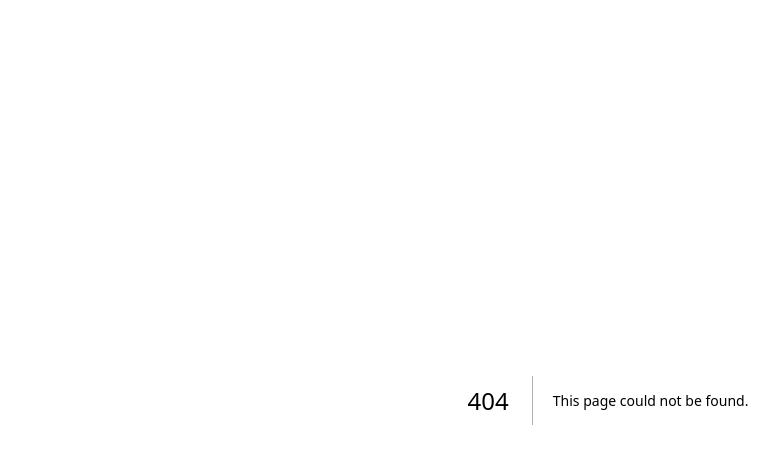
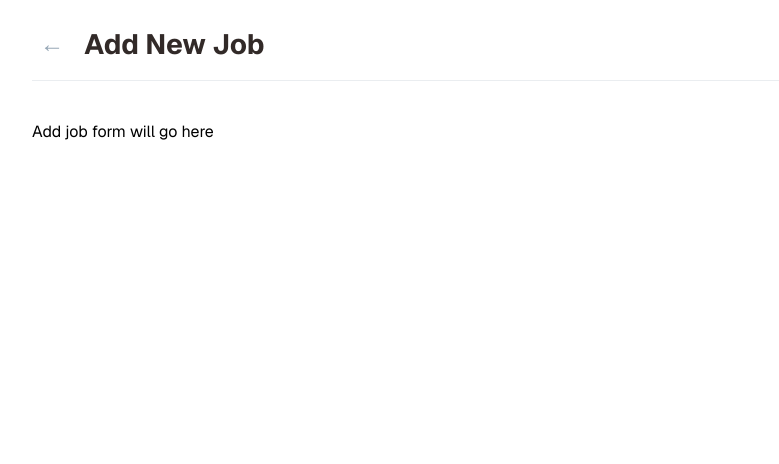
Before and after one commit to Rodrigobanselmo/fullstack-takehome, a Next.js app: page /dashboard/contractor/jobs/add in a window 1280 px wide. Before the commit this address had no page. Shown: the top 464 px of the page, without its empty margins (32-811 px from the left). Built offline with nearby package versions, Linux system fonts and the light colour scheme.

Commit message:
feat: add job addition page with styling and back navigation functionality

```diff
--- a/src/app/dashboard/contractor/index.module.css
+++ b/src/app/dashboard/contractor/index.module.css
@@ -8,9 +8,3 @@
   max-width: 1200px;
   margin: 0 auto;
 }
-
-.jobsGrid {
-  display: grid;
-  grid-template-columns: repeat(auto-fill, minmax(320px, 1fr));
-  gap: 1.5rem;
-}
--- /dev/null
+++ b/src/app/dashboard/contractor/jobs/add/page.module.css
@@ -0,0 +1,29 @@
+.main {
+  display: flex;
+  flex-direction: column;
+  gap: 1.5rem;
+  padding: 1.5rem;
+  background: var(--color-background);
+  min-height: 100vh;
+  max-width: 1200px;
+  margin: 0 auto;
+}
+
+.content {
+  flex: 1;
+}
+
+.backButton {
+  background: none;
+  border: none;
+  color: var(--color-text-secondary);
+  cursor: pointer;
+  font-size: 0.875rem;
+  padding: 0.5rem;
+  border-radius: 0.375rem;
+  transition: background-color 0.2s ease;
+}
+
+.backButton:hover {
+  background-color: var(--color-background-secondary);
+}
--- /dev/null
+++ b/src/app/dashboard/contractor/jobs/add/page.tsx
@@ -0,0 +1,24 @@
+"use client";
+
+import { useRouter } from "next/navigation";
+import PageHeader from "~/components/ui/page-header/page-header";
+import styles from "./page.module.css";
+import { ROUTES } from "~/constants/routes";
+
+export default function AddJobPage() {
+  const router = useRouter();
+
+  const handleBack = () => {
+    router.push(ROUTES.DASHBOARD.CONTRACTOR.ROOT);
+  };
+
+  return (
+    <div className={styles.main}>
+      <PageHeader title="Add New Job" onBack={handleBack} />
+
+      <div className={styles.content}>
+        <p>Add job form will go here</p>
+      </div>
+    </div>
+  );
+}
--- a/src/app/index.module.css
+++ b/src/app/index.module.css
@@ -4,7 +4,7 @@
   align-items: center;
   justify-content: center;
   min-height: 100vh;
-  background: linear-gradient(135deg, var(--color-main-10) 0%, var(--color-main-50) 100%);
+  background: linear-gradient(135deg, var(--color-primary-10) 0%, var(--color-primary-50) 100%);
   padding: 1rem;
 }
 
--- a/src/components/features/jobs/components/job-card/job-card.module.css
+++ b/src/components/features/jobs/components/job-card/job-card.module.css
@@ -14,7 +14,7 @@
 .jobCard:hover {
   transform: translateY(-2px);
   box-shadow: 0 8px 24px var(--color-shadow);
-  border-color: var(--color-main-20);
+  border-color: var(--color-primary-20);
 }
 
 .jobHeader {
@@ -56,7 +56,7 @@
 .jobCost {
   font-size: 1.25rem;
   font-weight: 700;
-  color: var(--color-main);
+  color: var(--color-primary);
   margin-top: 0.5rem;
 }
 
--- /dev/null
+++ b/src/components/features/jobs/components/jobs-grid/jobs-grid.module.css
@@ -0,0 +1,5 @@
+.jobsGrid {
+  display: grid;
+  grid-template-columns: repeat(auto-fill, minmax(320px, 1fr));
+  gap: 1.5rem;
+}
--- a/src/components/ui/page-header/page-header.module.css
+++ b/src/components/ui/page-header/page-header.module.css
@@ -6,6 +6,32 @@
   border-bottom: 1px solid var(--color-border);
 }
 
+.leftSection {
+  display: flex;
+  align-items: center;
+  gap: 0.75rem;
+}
+
+.backButton {
+  background: none;
+  border: none;
+  color: var(--color-text-secondary);
+  cursor: pointer;
+  font-size: 1.5rem;
+  border-radius: 50%;
+  width: 2.5rem;
+  height: 2.5rem;
+  display: flex;
+  align-items: center;
+  justify-content: center;
+  transition: all 0.2s ease;
+}
+
+.backButton:hover {
+  opacity: 0.7;
+  background-color: var(--color-gray-10);
+}
+
 .title {
   font-size: 1.75rem;
   font-weight: 700;
--- a/src/components/ui/page-header/page-header.tsx
+++ b/src/components/ui/page-header/page-header.tsx
@@ -3,12 +3,28 @@ import styles from "./page-header.module.css";
 interface PageHeaderProps {
   title: string;
   children?: React.ReactNode;
+  onBack?: () => void;
 }
 
-export default function PageHeader({ title, children }: PageHeaderProps) {
+export default function PageHeader({
+  title,
+  children,
+  onBack,
+}: PageHeaderProps) {
   return (
     <div className={styles.header}>
-      <h1 className={styles.title}>{title}</h1>
+      <div className={styles.leftSection}>
+        {onBack && (
+          <button
+            onClick={onBack}
+            className={styles.backButton}
+            aria-label="Go back"
+          >
+            ←
+          </button>
+        )}
+        <h1 className={styles.title}>{title}</h1>
+      </div>
       {children}
     </div>
   );
```
Also changed, not shown: src/components/features/jobs/components/jobs-grid/jobs-grid.tsx (added, +10 -0 lines), src/components/features/jobs/hooks/use-query-contractor-jobs.ts (added, +21 -0 lines), src/components/ui/button/button.tsx (added, +24 -0 lines).
